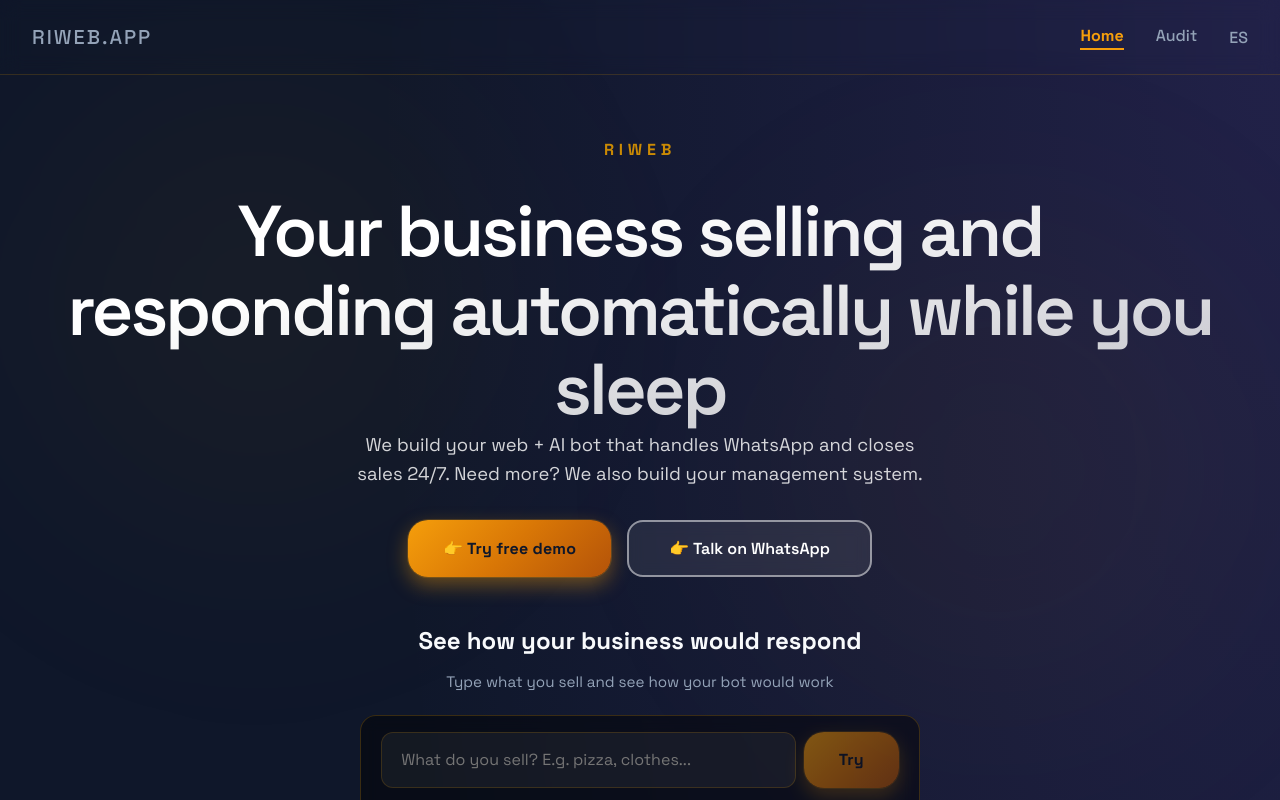
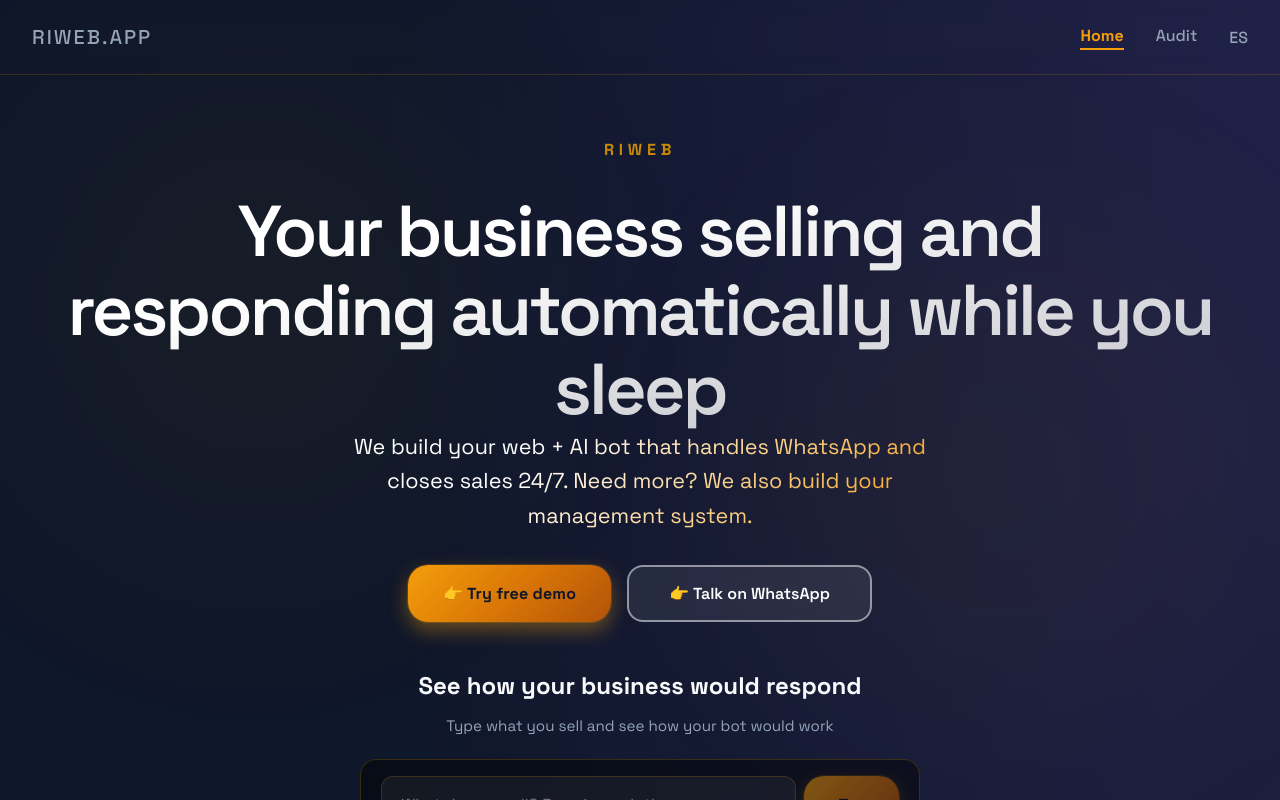
Before and after one commit to Inteliar-Stack-Agencia/RIWEB.APP, a React (Vite) app: page / in a window 1280 px wide. Shown: the top 800 px of the page. Built offline with nearby package versions, Linux system fonts and the light colour scheme; no server answers.

Commit message:
fix: subtitle font size and gradient color
Bump to 1.35rem and apply white→amber gradient text
to override the muted CSS default

https://claude.ai/code/session_01S72nZNc92DgQDz5qCZDbsj

```diff
--- a/src/pages/HomePage.tsx
+++ b/src/pages/HomePage.tsx
@@ -215,7 +215,7 @@ export default function HomePage({ locale }: { locale: Locale }) {
           : "Your business selling and responding automatically while you sleep"}
       </h1>
 
-      <p className="landing-subtitle" style={{ fontSize: "1.15rem", color: "rgba(255,255,255,0.82)", maxWidth: "580px", margin: "0 auto 2rem" }}>
+      <p className="landing-subtitle" style={{ fontSize: "1.35rem", background: "linear-gradient(135deg, #ffffff 30%, #f59e0b 100%)", WebkitBackgroundClip: "text", WebkitTextFillColor: "transparent", backgroundClip: "text", maxWidth: "580px", margin: "0 auto 2rem", lineHeight: 1.6 }}>
         {locale === "es"
           ? "Creamos tu web + bot con IA que atiende WhatsApp y cierra ventas 24/7. Si lo necesitás, también armamos tu sistema de gestión."
           : "We build your web + AI bot that handles WhatsApp and closes sales 24/7. Need more? We also build your management system."}
```
